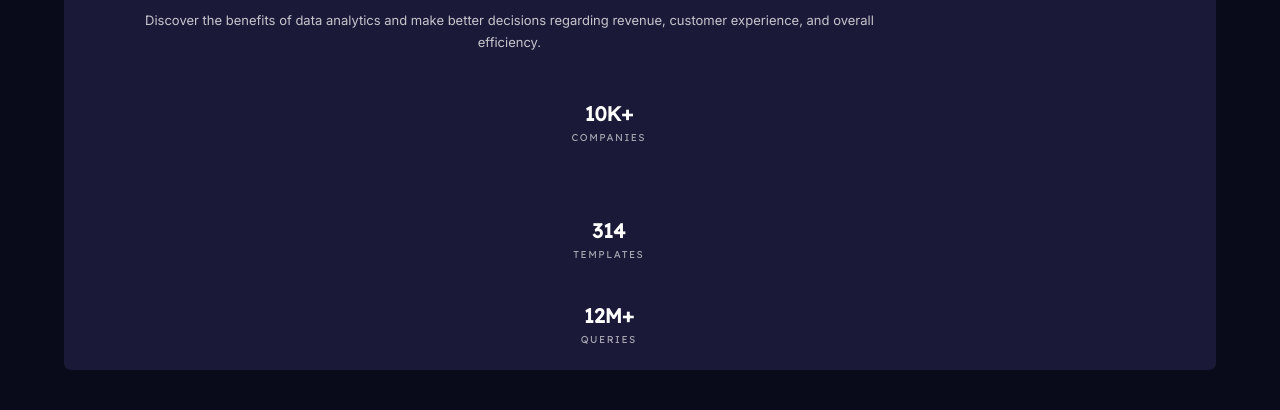
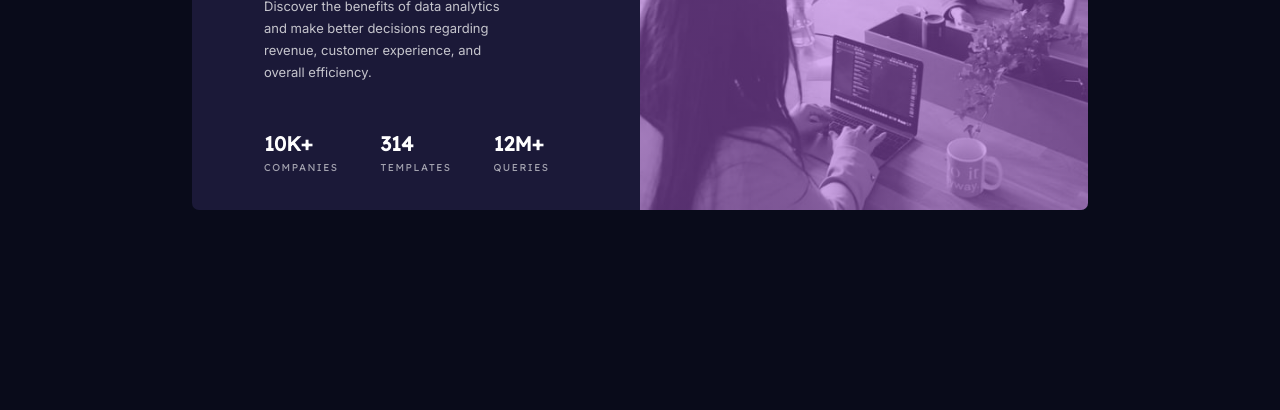
Before and after one commit to mayank-s7/stats-preview-card-component-main, a plain HTML site: page index.html in a window 1280 px wide. Shown: the part 390-800 px from the top of the page. Drawn offline with Linux system fonts and the light colour scheme.

Commit message:
modified

```diff
--- a/style.css
+++ b/style.css
@@ -125,51 +125,3 @@ width: 50%;
     background-size: cover;
     border-radius: 0px 7px 7px 0px;
   }
-
-  @media (min-width: 375px){
-    /* .container{
-        display: flex;
-        flex-direction: column;
-        background-color: var(--Very-dark-blue-main-background);
-        height: 100%;
-        width: 100%;
-    } */
-
-    .card{
-        flex-direction: column-reverse;
-    justify-content: space-between;
-    width: 90vw;
-    height: 90vh;
-    }
-    .card .desc{
-        display: flex;
-
-    }
-    .card .left {
-        width: 100%;
-        height: 100%;
-        text-align: center;
-        padding: 1.5rem;
-      }
-
-      .card .stats {
-        flex-direction: column;
-      }
-
-      .card .stats .companies,
-      .card .stats .templates {
-    margin-bottom: 2rem;
-  }
-  .card .card-img {
-    border-radius: 7px 7px 0 0;
-    width: 100%;
-    height: 30%;
-    background: linear-gradient(
-        0deg,
-        hsla(277, 64%, 61%, 0.5) 0%,
-        hsla(277, 64%, 61%, 0.5) 100%
-      ),
-      url(images/image-header-mobile.jpg) center no-repeat;
-    background-size: cover;
-  }
-  }
```
